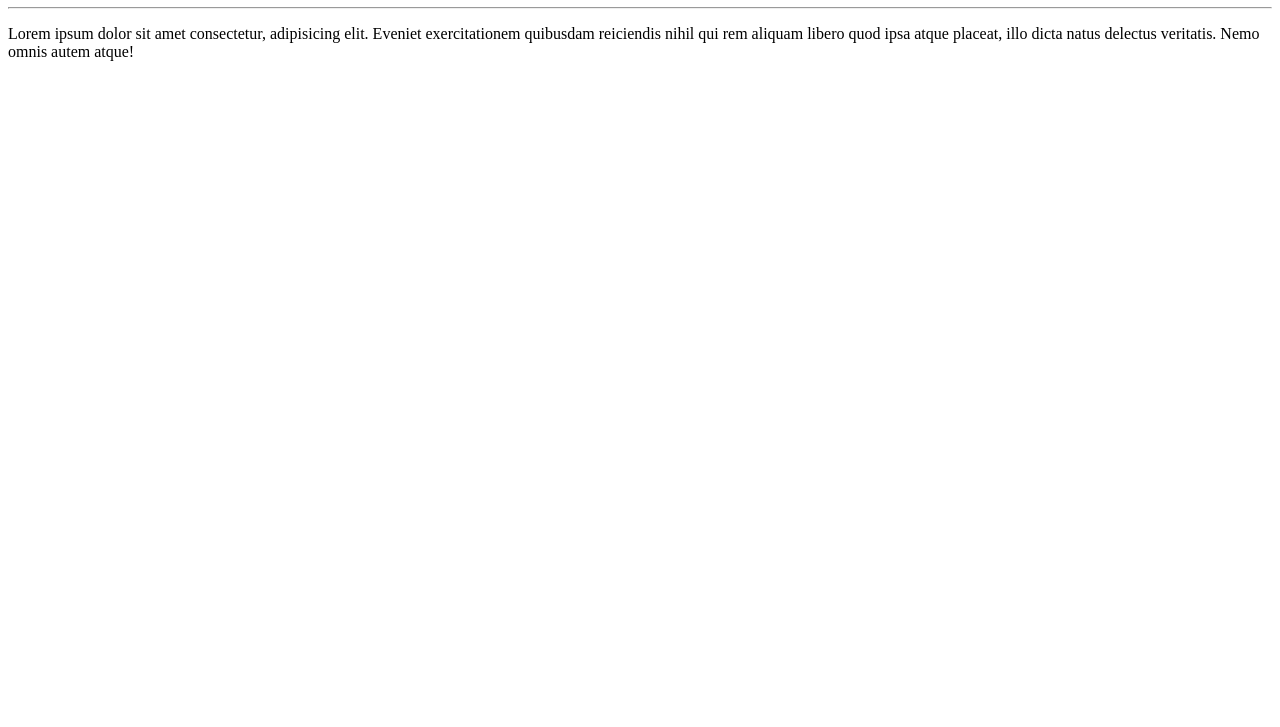
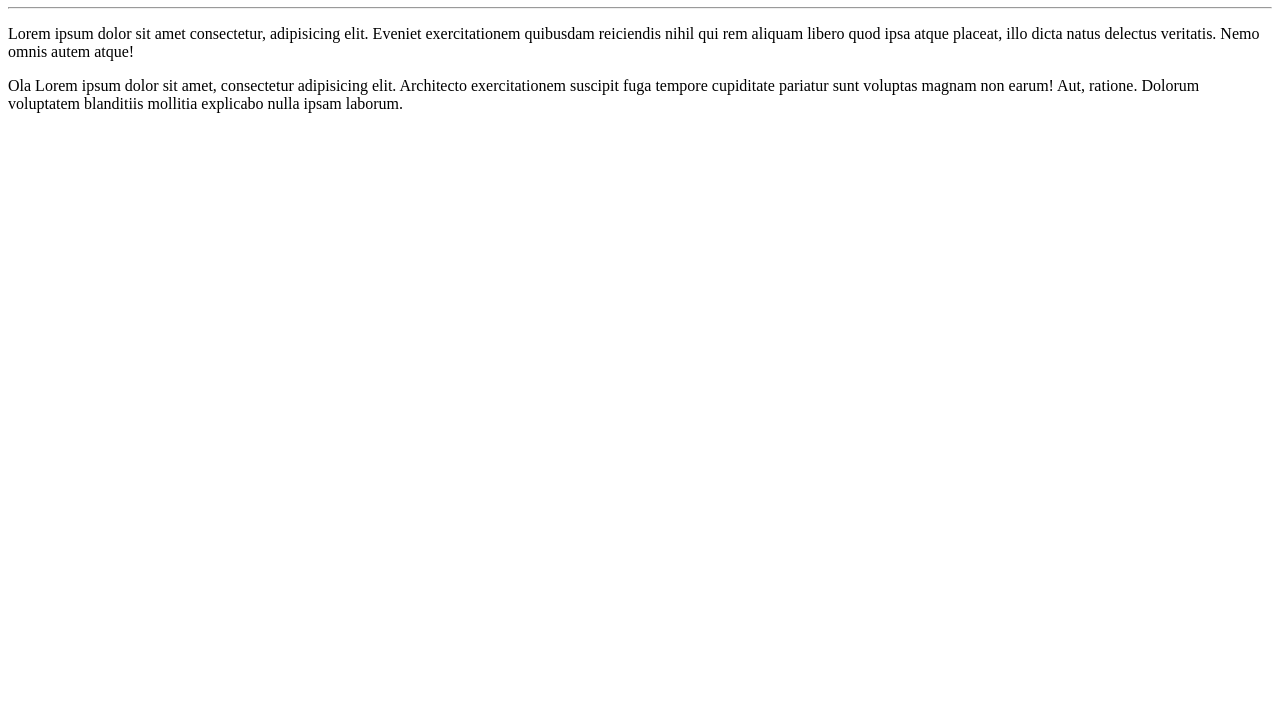
Before and after one commit to Lipegithub7/Ola-Mundo, a plain HTML site: page site-exemplo/index.html in a window 1280 px wide. Shown: the part 73-800 px from the top of the page. Drawn offline with Linux system fonts and the light colour scheme.

Commit message:
Modifiquei
adicionei um paragrafo

```diff
--- a/site-exemplo/index.html
+++ b/site-exemplo/index.html
@@ -9,5 +9,6 @@
     <h1>Olá, Mundo</h1>
     <hr>
     <p>Lorem ipsum dolor sit amet consectetur, adipisicing elit. Eveniet exercitationem quibusdam reiciendis nihil qui rem aliquam libero quod ipsa atque placeat, illo dicta natus delectus veritatis. Nemo omnis autem atque!</p>
+    <p>Ola Lorem ipsum dolor sit amet, consectetur adipisicing elit. Architecto exercitationem suscipit fuga tempore cupiditate pariatur sunt voluptas magnam non earum! Aut, ratione. Dolorum voluptatem blanditiis mollitia explicabo nulla ipsam laborum.</p>
 </body>
 </html>
```
